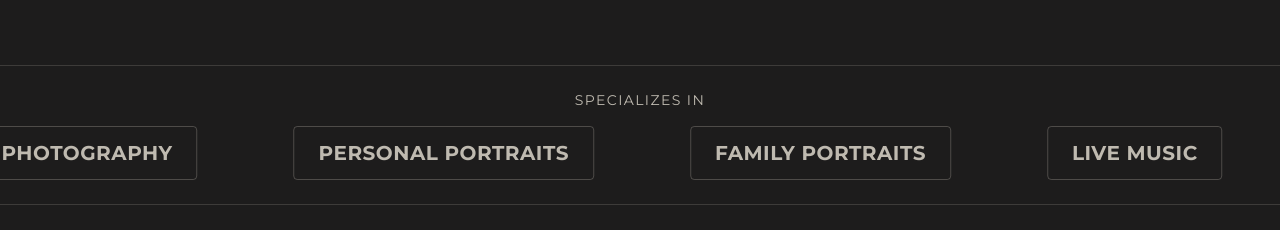
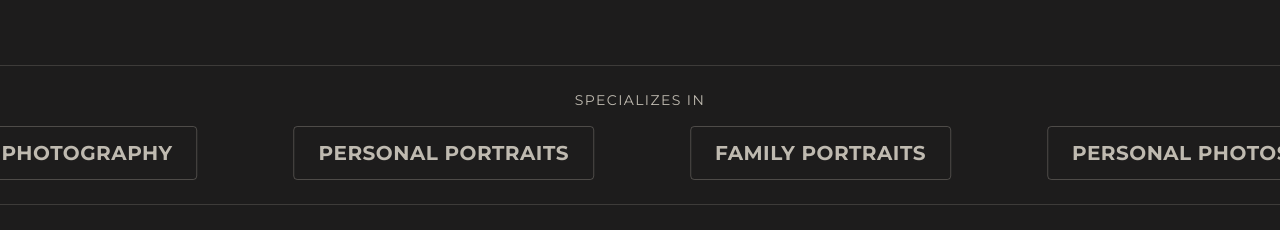
Before and after one commit to msrissaxox/ChaseTipton, a Next.js app in the folder my-nextjs-app/: page / in a window 1280 px wide. Shown: the part 1280-1510 px from the top of the page. Built offline with nearby package versions, Linux system fonts and the light colour scheme.

Commit message:
updated specializations

```diff
--- a/my-nextjs-app/components/LogosMarquee.js
+++ b/my-nextjs-app/components/LogosMarquee.js
@@ -6,6 +6,7 @@ export default function LogosMarquee() {
     "EVENT PHOTOGRAPHY",
     "PERSONAL PORTRAITS",
     "FAMILY PORTRAITS",
+    "PERSONAL PHOTOS",
   ];
 
   return (
```
